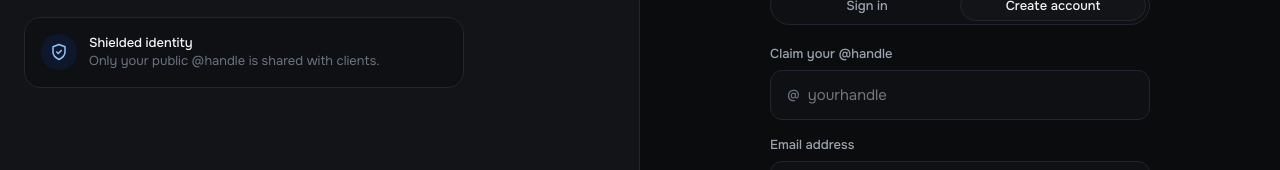
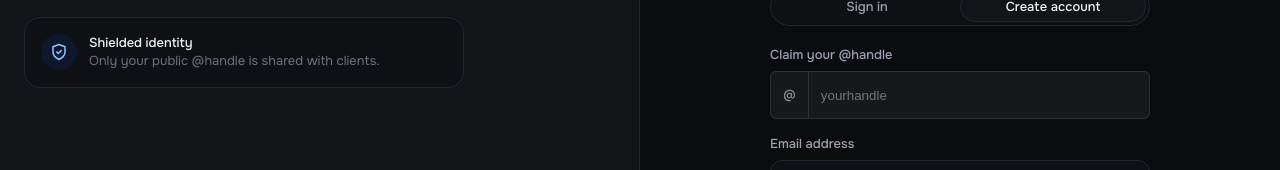
Before and after one commit to ironrdt001-tech/ghostpay, a React (Vite) app: page /signup in a window 1280 px wide. Shown: the part 238-408 px from the top of the page. Built offline with nearby package versions, Linux system fonts and the light colour scheme; no server answers.

Commit message:
fix(auth): unify handle input group styling and remove clashing borders

```diff
--- a/src/index.css
+++ b/src/index.css
@@ -798,16 +798,21 @@ button:focus-visible, a:focus-visible, input:focus-visible {
 .px-4 { padding-left: 16px; padding-right: 16px; }
 .py-3 { padding-top: 12px; padding-bottom: 12px; }
 .py-3\.5 { padding-top: 14px; padding-bottom: 14px; }
+.py-2 { padding-top: 8px; padding-bottom: 8px; }
 .py-1\.5 { padding-top: 6px; padding-bottom: 6px; }
 .pl-10 { padding-left: 40px; }
 .pr-4 { padding-right: 16px; }
 .pr-16 { padding-right: 64px; }
+.self-stretch { align-self: stretch; }
+.select-none { user-select: none; }
 
 .rounded-md { border-radius: 6px; }
 .rounded-xl { border-radius: 12px; }
 .rounded-full { border-radius: 9999px; }
 
 .text-xs { font-size: 12px; line-height: 1rem; }
+.text-white\/50 { color: rgba(255, 255, 255, 0.50); }
+.text-white\/70 { color: rgba(255, 255, 255, 0.70); }
 .bg-white\/5 {
   background-color: rgba(255, 255, 255, 0.05);
   border: 1px solid rgba(255, 255, 255, 0.08);
@@ -816,7 +821,13 @@ button:focus-visible, a:focus-visible, input:focus-visible {
   background-color: rgba(255, 255, 255, 0.10);
   color: #FFFFFF;
 }
-.text-white\/70 { color: rgba(255, 255, 255, 0.70); }
+.border-white\/10 {
+  border-color: rgba(255, 255, 255, 0.10);
+}
+.border-r {
+  border-right-width: 1px;
+  border-right-style: solid;
+}
 .transition-all {
   transition-property: all;
   transition-timing-function: cubic-bezier(0.4, 0, 0.2, 1);
@@ -827,19 +838,52 @@ button:focus-visible, a:focus-visible, input:focus-visible {
 .focus-visible\:outline-none:focus-visible { outline: none !important; }
 .focus-visible\:ring-0:focus-visible { box-shadow: none !important; }
 
+.focus-within\:border-blue-500:focus-within {
+  border-color: #3b82f6 !important;
+}
+.focus-within\:ring-1:focus-within {
+  box-shadow: 0 0 0 1px #3b82f6 !important;
+}
+.focus-within\:ring-blue-500:focus-within {
+  --tw-ring-color: #3b82f6;
+}
+
+.focus-within\:border-blue-500 input:focus,
+.focus-within\:border-blue-500 input:focus-visible {
+  outline: none !important;
+  box-shadow: none !important;
+  border: none !important;
+}
+
 :root[data-theme="light"] .bg-white\/5,
 html:not(.dark):not([data-theme="dark"]) .bg-white\/5 {
   background-color: rgba(15, 23, 42, 0.05);
   border: 1px solid rgba(15, 23, 42, 0.08);
 }
+:root[data-theme="light"] .border-white\/10,
+html:not(.dark):not([data-theme="dark"]) .border-white\/10 {
+  border-color: rgba(15, 23, 42, 0.12);
+}
 :root[data-theme="light"] .hover\:bg-white\/10:hover,
 html:not(.dark):not([data-theme="dark"]) .hover\:bg-white\/10:hover {
   background-color: rgba(15, 23, 42, 0.10);
   color: #0f172a;
 }
+:root[data-theme="light"] .text-white\/50,
+html:not(.dark):not([data-theme="dark"]) .text-white\/50 {
+  color: #64748b;
+}
 :root[data-theme="light"] .text-white\/70,
 html:not(.dark):not([data-theme="dark"]) .text-white\/70 {
   color: #475569;
+}
+:root[data-theme="light"] .bg-white\/5 input,
+html:not(.dark):not([data-theme="dark"]) .bg-white\/5 input {
+  color: #0f172a !important;
+}
+:root[data-theme="light"] .bg-white\/5 input::placeholder,
+html:not(.dark):not([data-theme="dark"]) .bg-white\/5 input::placeholder {
+  color: #64748b !important;
 }
 
 .border { border-width: 1px; border-style: solid; }
--- a/src/pages/AuthPage.tsx
+++ b/src/pages/AuthPage.tsx
@@ -245,8 +245,8 @@ export function AuthPage({ initialMode = 'sign-in' }: AuthPageProps) {
             {isCreating && (
               <label className="field-label">
                 <span>Claim your @handle</span>
-                <div className="input-with-prefix">
-                  <span className="input-prefix">@</span>
+                <div className="flex items-center bg-white/5 border border-white/10 rounded-md overflow-hidden transition-all focus-within:border-blue-500 focus-within:ring-1 focus-within:ring-blue-500" style={{ minHeight: '48px' }}>
+                  <span className="px-3 text-white/50 bg-transparent border-r border-white/10 self-stretch flex items-center select-none">@</span>
                   <input
                     type="text"
                     autoComplete="username"
@@ -254,6 +254,8 @@ export function AuthPage({ initialMode = 'sign-in' }: AuthPageProps) {
                     placeholder="yourhandle"
                     value={handle}
                     onChange={e => setHandle(e.target.value.replace(/^@+/, ''))}
+                    className="bg-transparent border-none outline-none focus:ring-0 focus-visible:outline-none focus-visible:ring-0 w-full px-3 py-2 text-white"
+                    style={{ outline: 'none', boxShadow: 'none' }}
                     required
                   />
                 </div>
```
